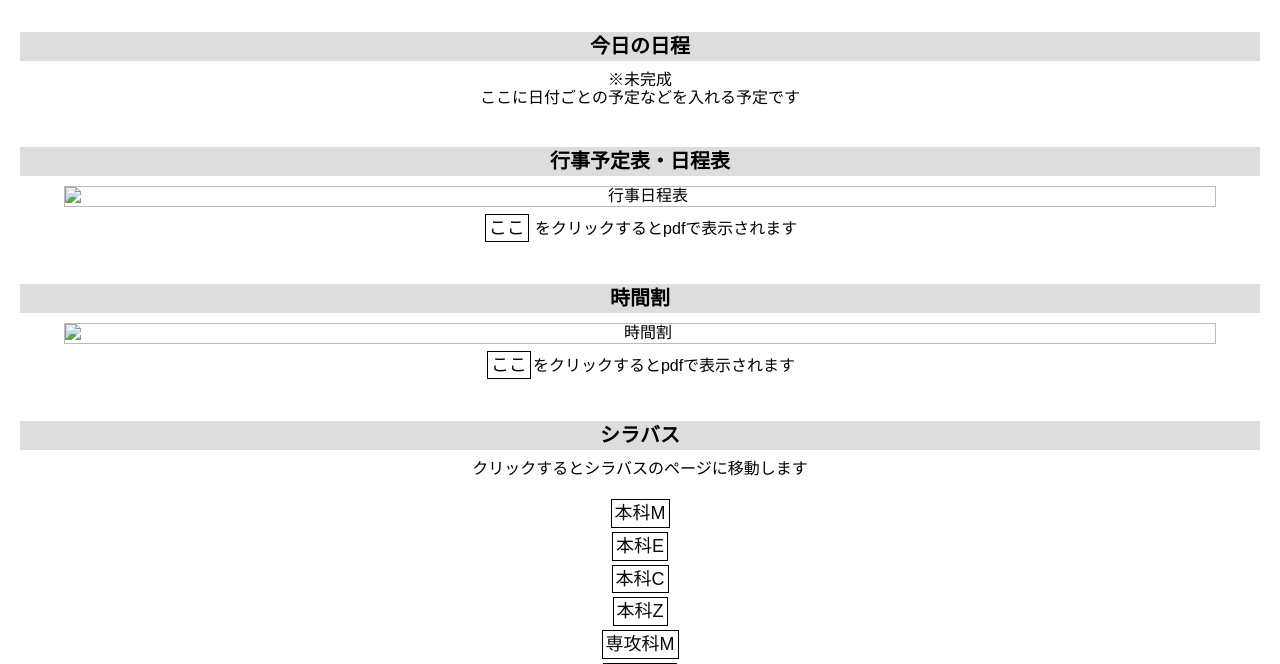
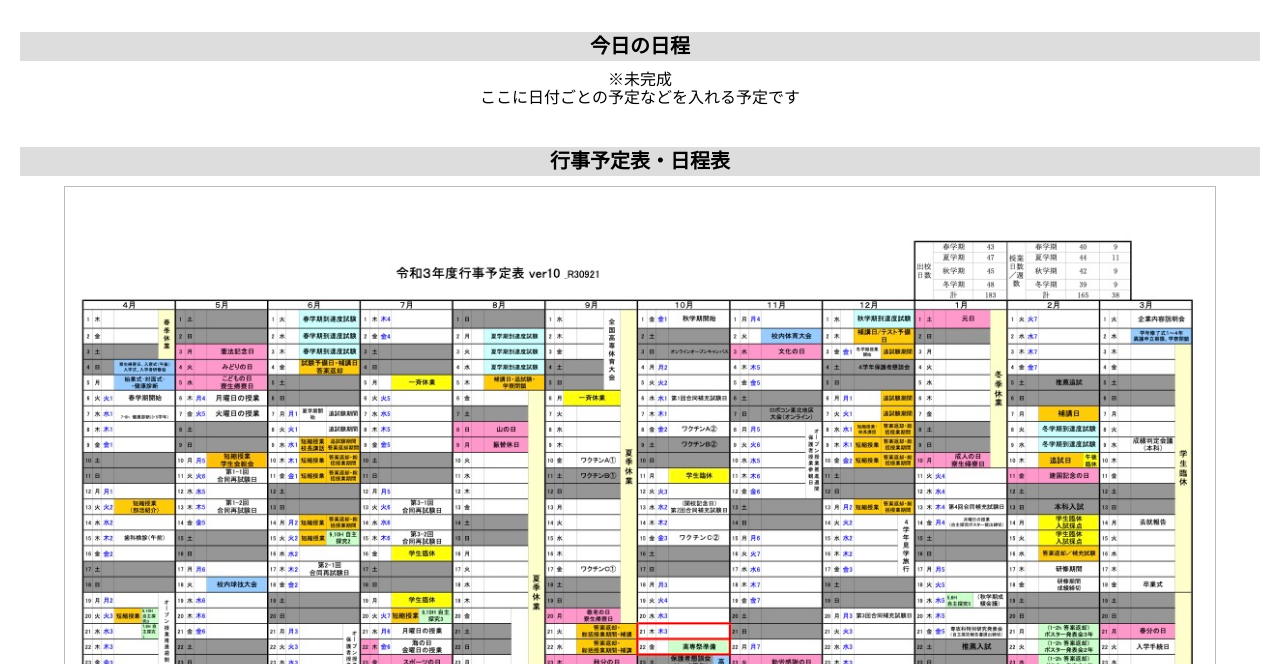
Before and after one commit to Isat-240/ForHachinoheKosenStudents, a plain HTML site: page index.html in a window 1280 px wide. Shown: the part 136-800 px from the top of the page. Drawn offline with Linux system fonts and the light colour scheme; some packages are replaced by stand-ins of ours.

Commit message:
Update index.html

```diff
--- a/index.html
+++ b/index.html
@@ -41,7 +41,7 @@
 
         <div class="contents">
             <h3 id="calendars">行事予定表・日程表</h3>
-            <img src="img/calender2021.jpg" alt="行事日程表" title="行事日程表">
+            <img src="calender2021.jpg" alt="行事日程表" title="行事日程表">
                 <p>
                    <div class="koko">
                        <a href="https://www.hachinohe-ct.ac.jp/schoollife/messageboard/upload/docs/gyojiyoteiR3_v7.pdf">
@@ -55,7 +55,7 @@
 
         <div class="contents">
             <h3 id="timetable">時間割</h3>
-            <img src="img/WinterTimetable2021.jpg" alt="時間割" title="時間割">
+            <img src="WinterTimetable2021.jpg" alt="時間割" title="時間割">
                 <p>
                     <div class="koko">
                         <a href="https://www.hachinohe-ct.ac.jp/schoollife/messageboard/upload/docs/R03%E7%A7%8B%E5%AD%A6%E6%9C%9F%E6%99%82%E9%96%93%E5%89%B2%E8%A1%A8%EF%BC%88%E5%AD%A6%E7%94%9F%E7%99%BA%E8%A1%A8%EF%BC%89.pdf">
```
